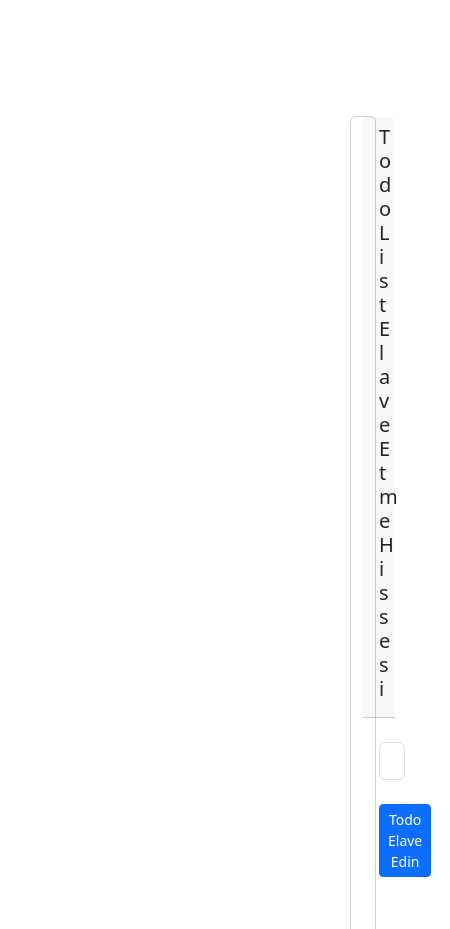
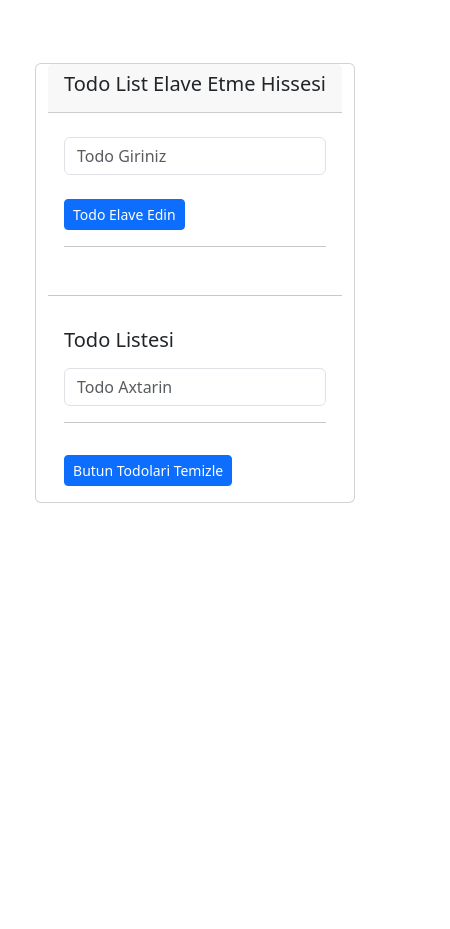
Before and after one commit to nesirresulzade/NewToDo, a plain HTML site: page index.html in a window 390 px wide. Shown: the top 929 px of the page, 450 px wide, since content can reach past the window. After the commit the page ends 844 px from the top, so only its background shows below. Drawn offline with nearby package versions, Linux system fonts and the light colour scheme.

Commit message:
responsive add

```diff
--- a/index.html
+++ b/index.html
@@ -14,14 +14,15 @@
 
 <body>
 
-    <div class="container">
+    <div class=" qutu">
         <div class="row">
             <div class="card w-100 mt-3">
                 <div class="card-header">
                     <h5 class="card-title">Todo List Elave Etme Hissesi </h5>
                 </div>
+
                 <div class="card-body">
-                    <form id="todoAddForm" class="mt-2">
+                    <form id="todoAddForm" class="mt-2 ">
                         <input type="text" class="form-control mt-2" id="todoName" aria-describedby="todo"
                             placeholder="Todo Giriniz">
 
@@ -57,9 +58,6 @@
             </div>
         </div>
     </div>
-
-
-
     <script src="https://cdn.jsdelivr.net/npm/@popperjs/core@2.11.8/dist/umd/popper.min.js"
         integrity="sha384-I7E8VVD/ismYTF4hNIPjVp/Zjvgyol6VFvRkX/vR+Vc4jQkC+hVqc2pM8ODewa9r"
         crossorigin="anonymous"></script>
--- a/src/style/index.css
+++ b/src/style/index.css
@@ -1,6 +1,20 @@
 body{
-    margin: 100px 350px;
+    height: 550px;
+    display: flex;
+    flex-direction: column;
+    align-items: center;
+    justify-content: center;
 
+
+}
+.qutu{
+    max-width: calc(100% - 200px);
+
+}
+@media (max-width: 480px){
+    .qutu{
+        max-width: calc(100% - 20px);
+    }
 }
 .operation{
     height: 60px;
```
